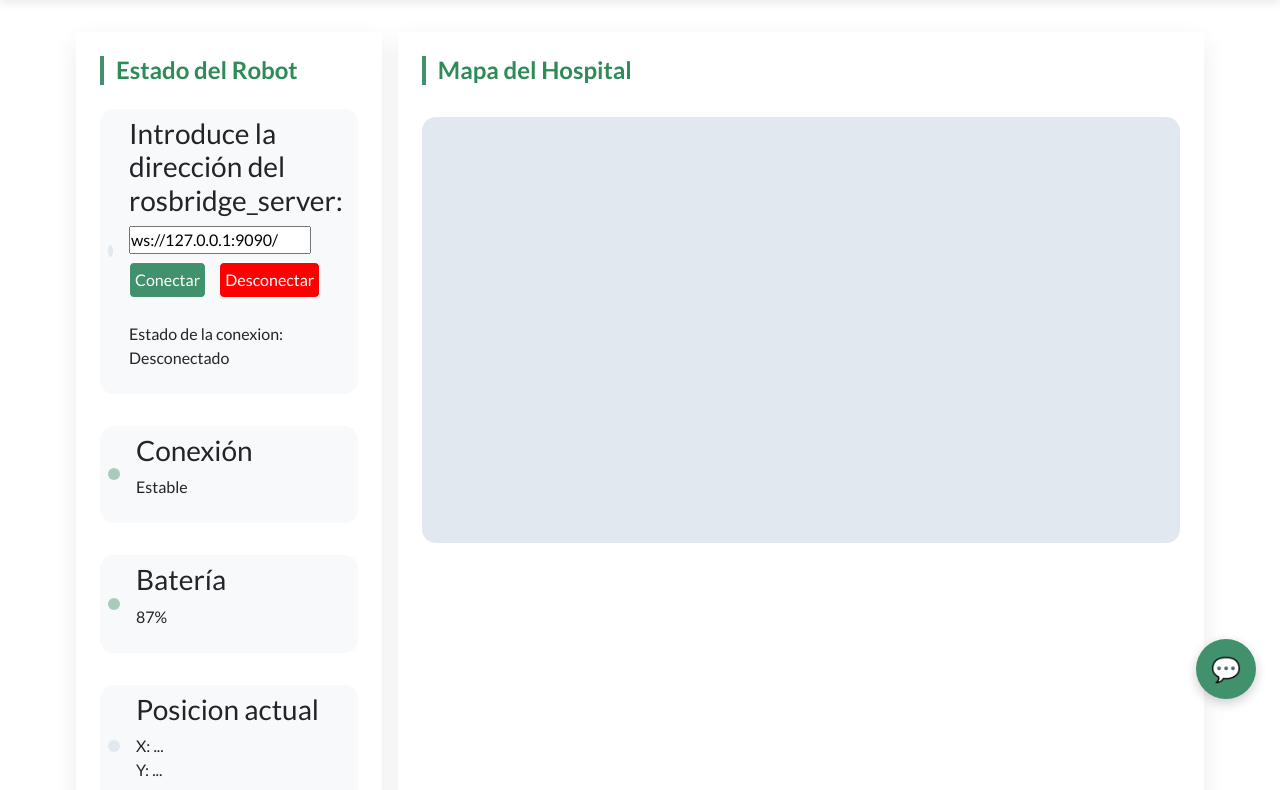
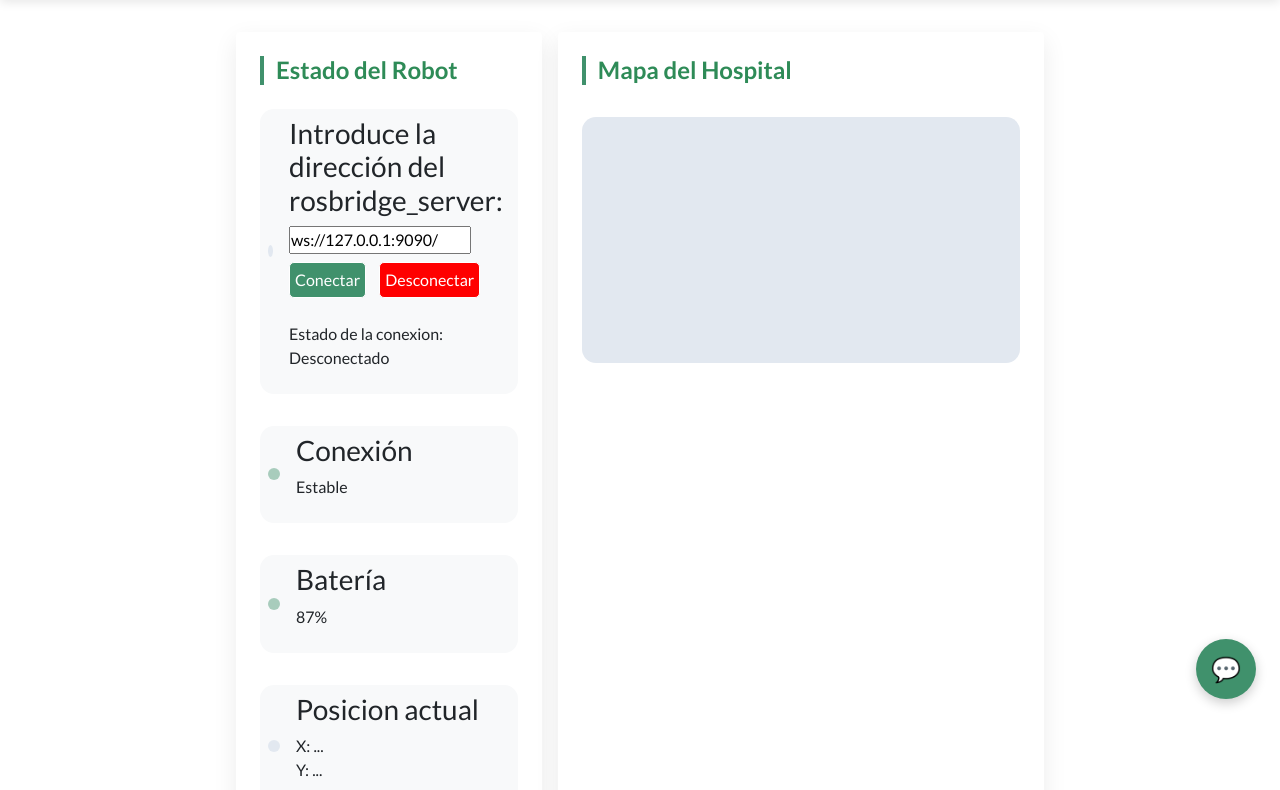
Before and after one commit to victormnt37/proyecto-robotica, a plain HTML site: page web-page/html/panel_de_control.html in a window 1280 px wide. Shown: the part 77-867 px from the top of the page. Drawn offline with nearby package versions, Linux system fonts and the light colour scheme; a script that the page names is missing; files whose address does not match are found by name.

Commit message:
T001-ArreglosVisualesWeb
Ajuste de amplitud

```diff
--- a/web-page/css/panel_de_control.css
+++ b/web-page/css/panel_de_control.css
@@ -1,5 +1,5 @@
 .container {
-    max-width: 90% !important;
+    max-width: 65% !important;
     padding: 0 2rem;
 }
 
```
